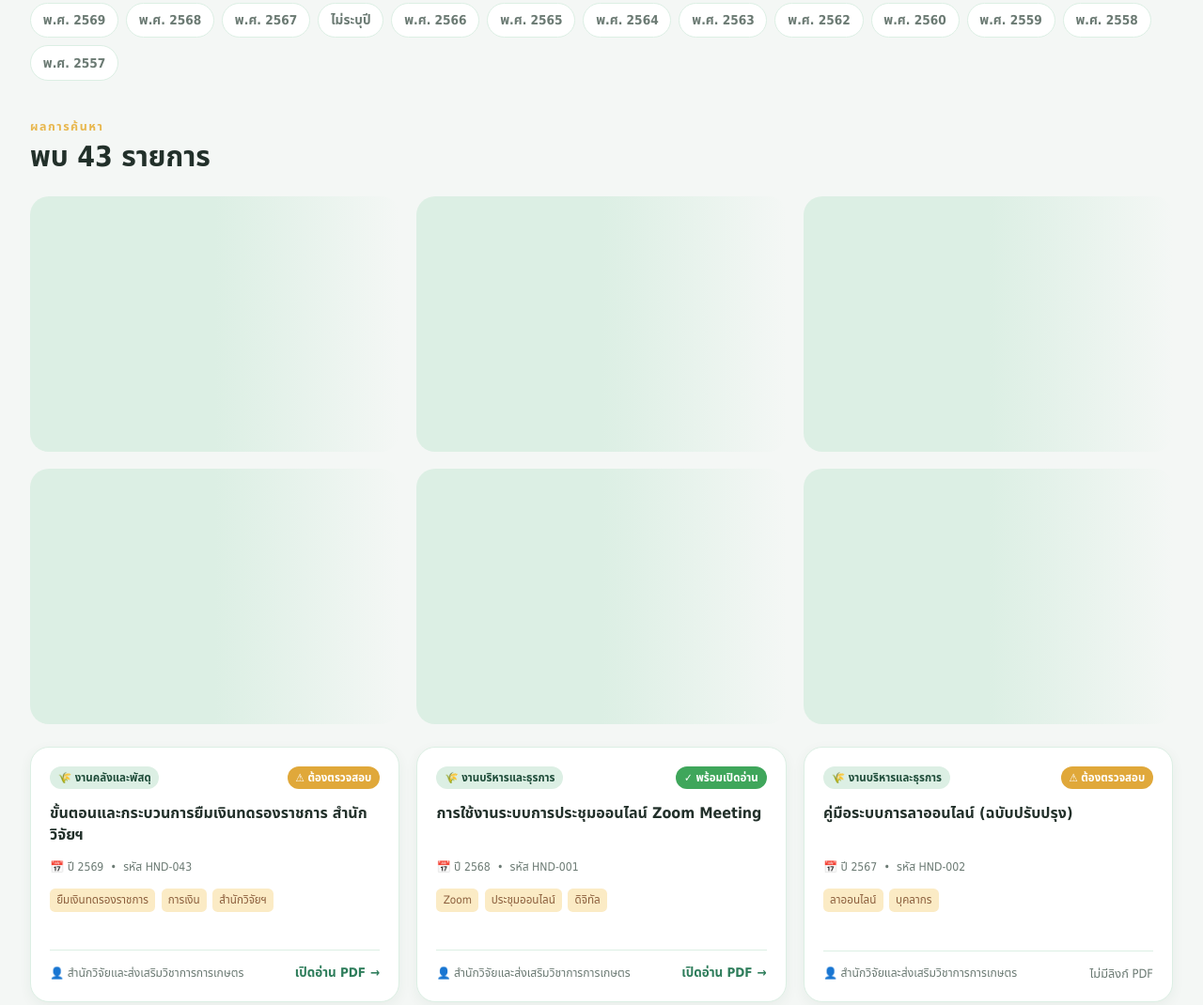
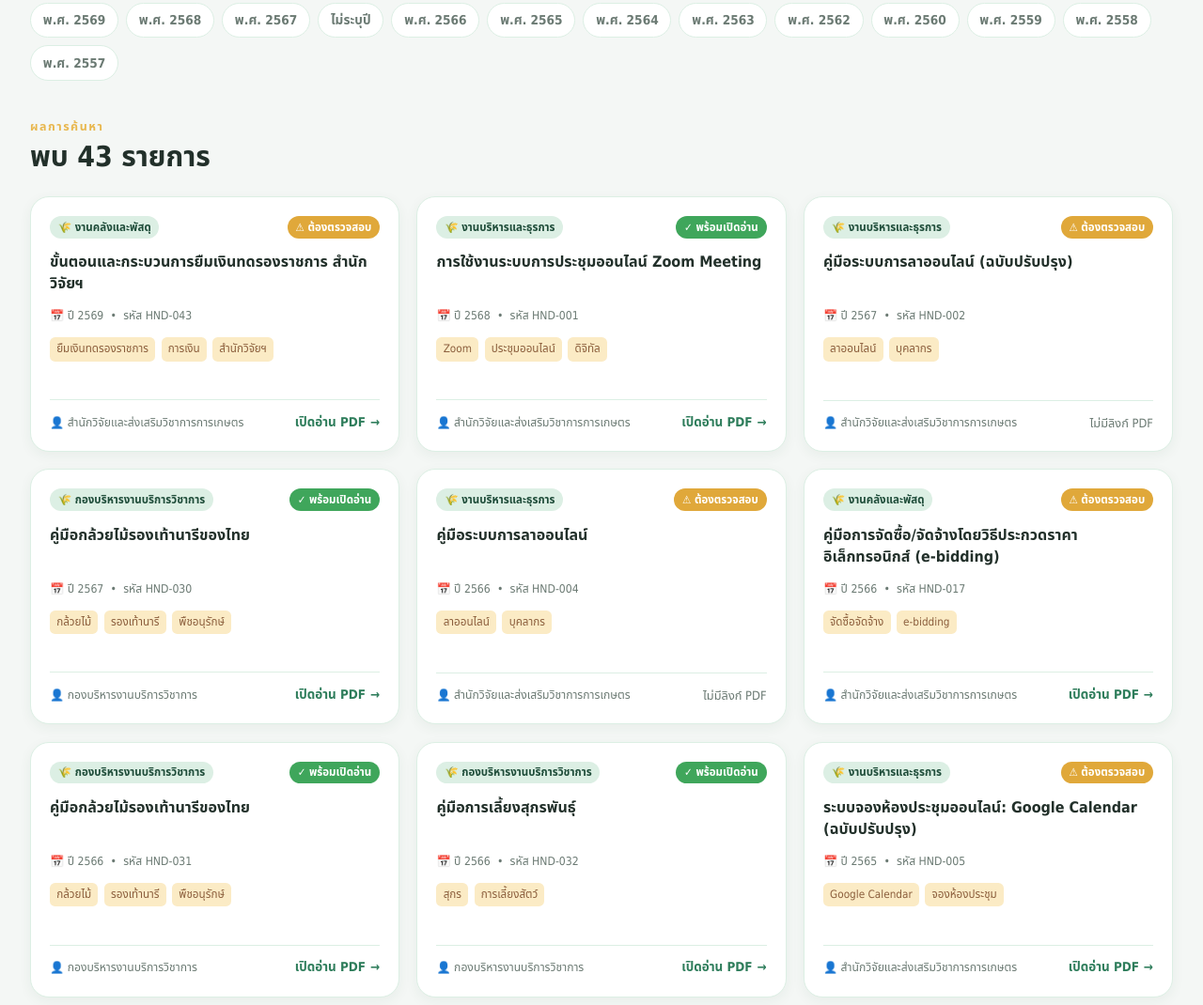
Before and after one commit to numtip/handbook, an Astro site in the folder site/: page / in a window 1280 px wide. Shown: the part 894-1964 px from the top of the page at 94% size. Built offline with nearby package versions, Linux system fonts and the light colour scheme; Astro itself is replaced by a stand-in of ours.

Commit message:
fix: hide loading skeletons after catalog loads

```diff
--- a/site/src/styles/global.css
+++ b/site/src/styles/global.css
@@ -90,3 +90,6 @@
 @media (max-width: 767px) { .desktop-filters { display: none; } .filter-fab { position: fixed; z-index: 35; right: 1rem; bottom: 1rem; display: inline-flex; align-items: center; gap: .45rem; border: 0; border-radius: 999px; background: #2E7D5B; padding: .82rem 1rem; color: #fff; font-weight: 800; box-shadow: 0 12px 26px rgb(31 77 58 / .32); cursor: pointer; } .filter-sheet { position: fixed; z-index: 40; inset: 0; } .filter-sheet:not(.hidden) { display: block; } .sheet-backdrop { position: absolute; inset: 0; background: rgb(12 30 20 / .46); backdrop-filter: blur(4px); } .sheet-panel { position: absolute; right: 0; bottom: 0; left: 0; max-height: 78vh; overflow: auto; border-radius: 1.5rem 1.5rem 0 0; background: #F4F7F5; padding: .75rem 1.1rem max(1.1rem, env(safe-area-inset-bottom)); box-shadow: 0 -15px 40px rgb(0 0 0 / .18); } .dark .sheet-panel { background: #22302A; } .drag-handle { width: 2.7rem; height: .3rem; margin: 0 auto 1rem; border-radius: 999px; background: #6B7A73; opacity: .5; } }
 @media (max-width: 420px) { .catalog-shell { width: min(100% - 1.25rem, 76rem); } .stat-card { min-height: 6.5rem; padding: .75rem; } .stat-card b { font-size: 1.55rem; } .division-badge { max-width: 58%; } }
 @media (prefers-reduced-motion: reduce) { *, *::before, *::after { animation-duration: .01ms !important; animation-iteration-count: 1 !important; transition-duration: .01ms !important; scroll-behavior: auto !important; } }
+
+/* Runtime visibility state must override layout helpers such as .card-grid. */
+.hidden { display: none !important; }
```
